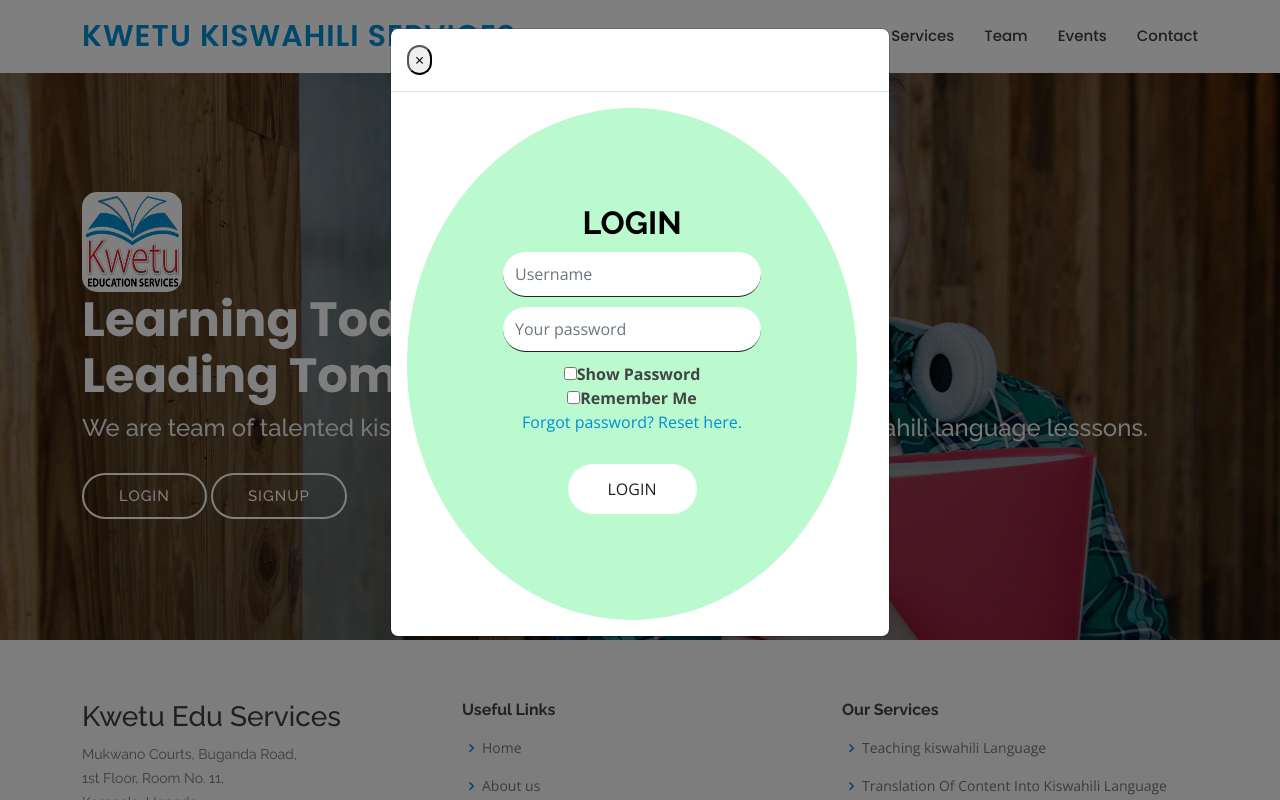
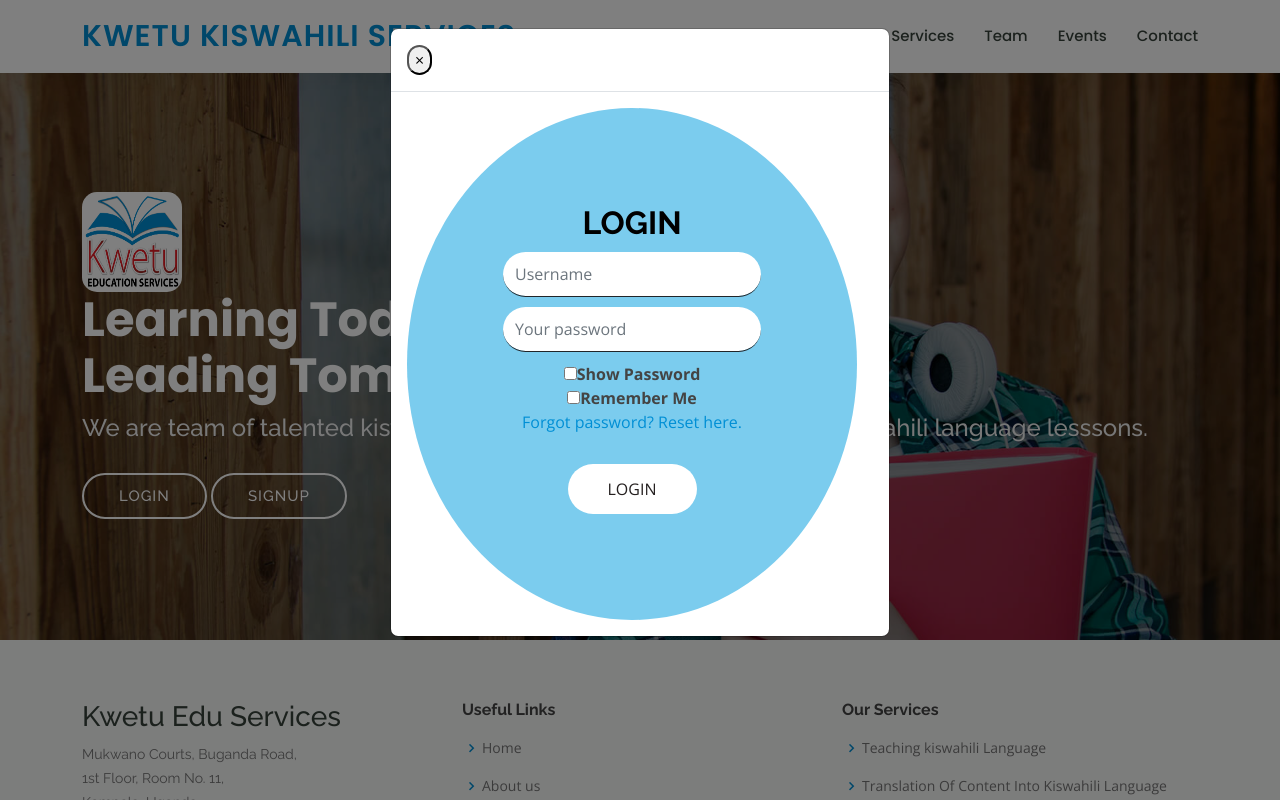
Before and after one commit to latrondav/kwetu-edu-services, a Django app: page / in a window 1280 px wide, after a click on "LOGIN". Run offline with Django 4.2, Linux system fonts and the light colour scheme; some libraries are stand-ins or nearby versions.

Commit message:
Update style.css

```diff
--- a/kwetuapp/static/assets/css/style.css
+++ b/kwetuapp/static/assets/css/style.css
@@ -467,7 +467,7 @@ h6 {
 }
 
 .entry-form {
-  background: #baface;
+  background: #7bccee;
   border-radius: 100%;
   text-align: center;
   padding: 6em;
@@ -1322,7 +1322,7 @@ section {
   float: left;
   width: 44px;
   height: 44px;
-  background: #ecf9f0;
+  background: #d3e7f0;
   display: flex;
   justify-content: center;
   align-items: center;
```
